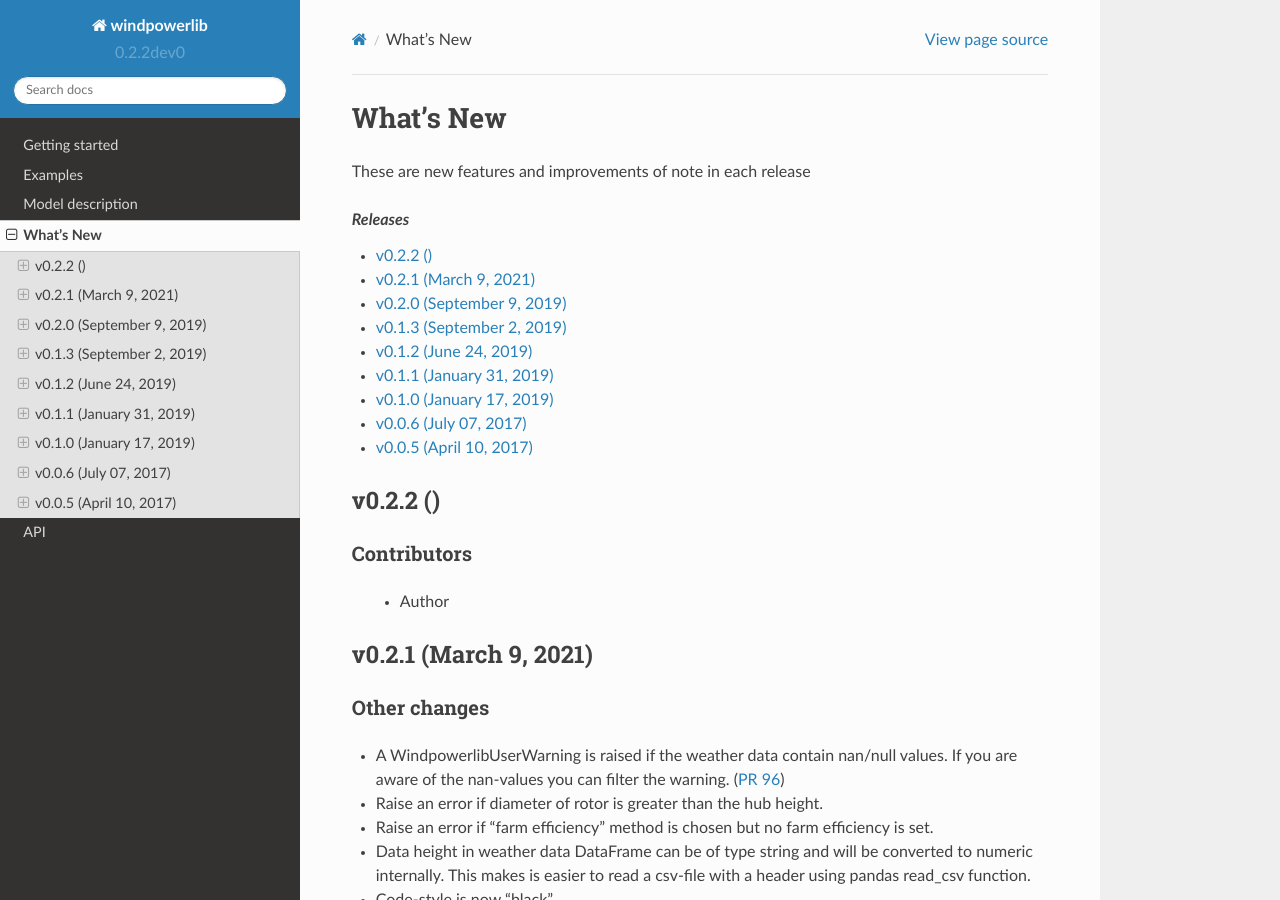
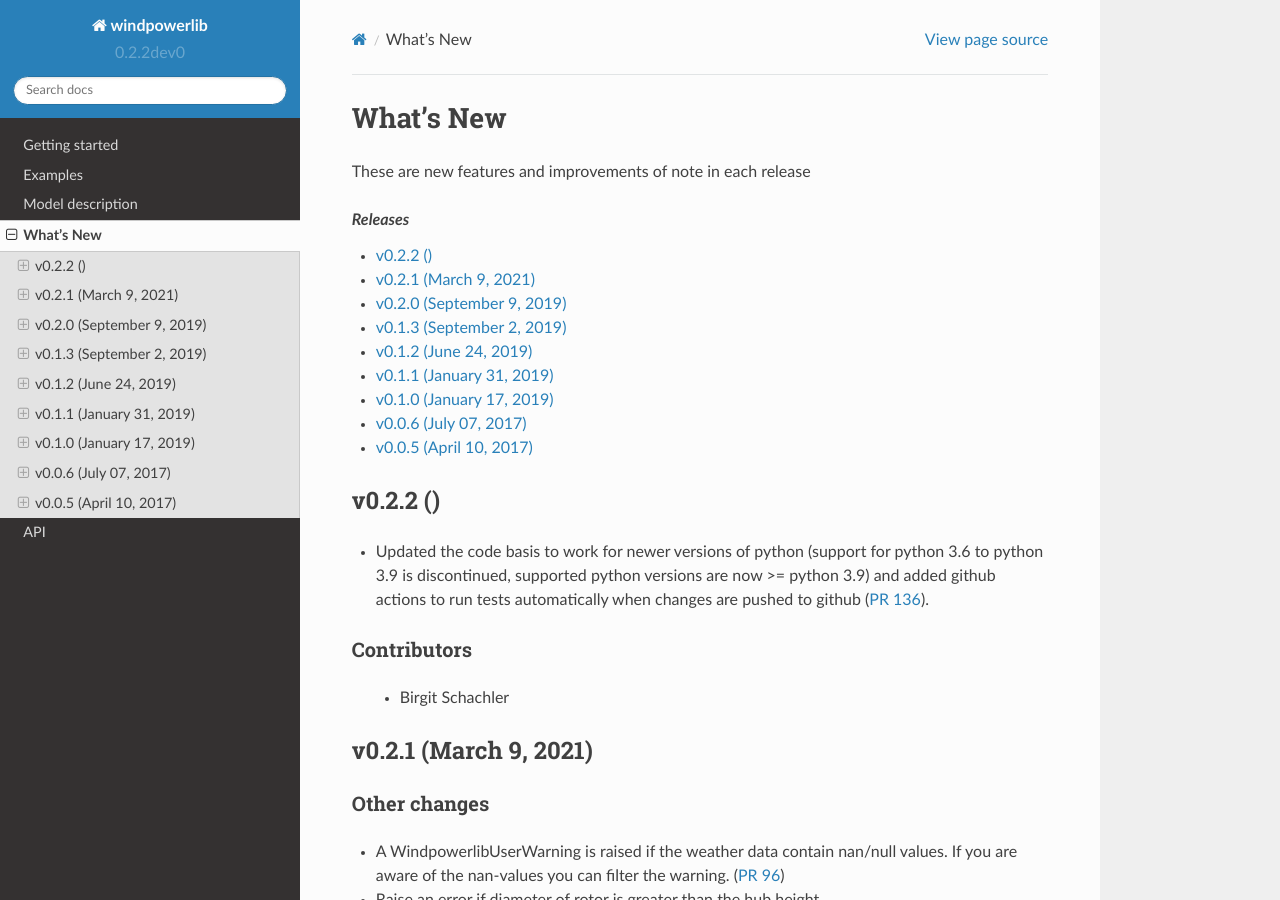
Before and after one commit to wind-python/windpowerlib, a Sphinx documentation site: the page built from doc/whats_new.rst, in a window 1280 px wide and 900 px high. Built offline with Sphinx 7.4.7 and the Read the Docs theme 2.0.0, drawn with Linux system fonts in a browser that asks for light colours; formulas are drawn with MathJax 3; pages that are not in the unit, such as notebooks, are missing from menus.

Commit message:
Add changes to whatsnew

```diff
--- a/doc/whatsnew/v0-2-2.rst
+++ b/doc/whatsnew/v0-2-2.rst
@@ -1,6 +1,11 @@
 v0.2.2 ()
 ++++++++++++++++++++++++++++++
 
+* Updated the code basis to work for newer versions of python (support for python 3.6 to
+  python 3.9 is discontinued, supported python versions are now >= python 3.9) and added
+  github actions to run tests automatically when changes are pushed to github
+  (`PR 136 <https://github.com/wind-python/windpowerlib/pull/136>`_).
+
 Contributors
 ############
- * Author
+ * Birgit Schachler
```
